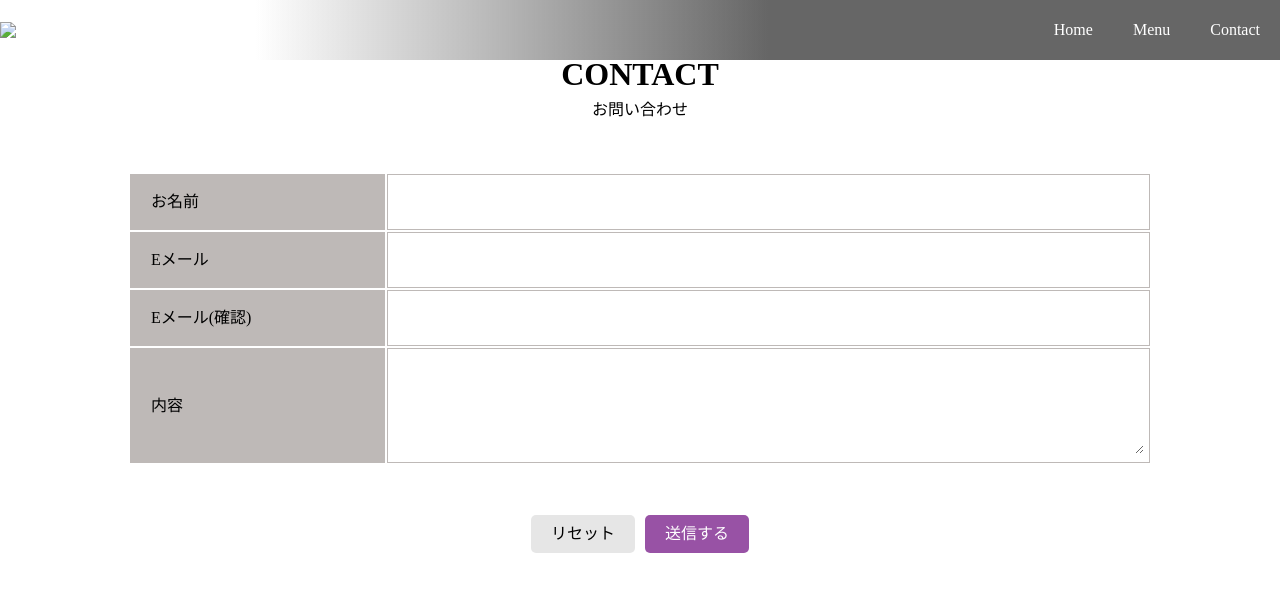
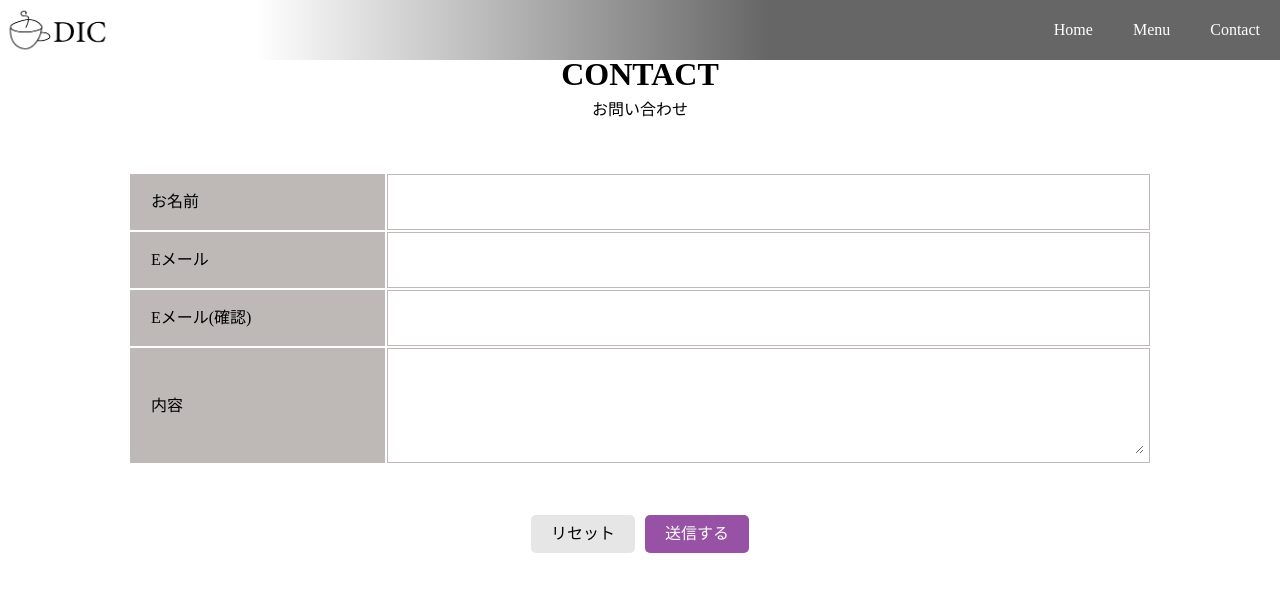
Before and after one commit to Marygaleano24/tarea_javascript, a plain HTML site: page index.html in a window 1280 px wide. Drawn offline with Linux system fonts and the light colour scheme; the site is published under a folder, as on GitHub Pages, so addresses that start at the root find nothing.

Commit message:
MODIFICACION HTML

```diff
--- a/index.html
+++ b/index.html
@@ -11,7 +11,7 @@
 <body>
     <header>
         <nav class="header_nav">
-            <a href="index.html" class="logo"><img src="/images/sample_logo_k.png"></a>
+            <a href="index.html" class="logo"><img src="./images/sample_logo_k.png"></a>
             <ul class="global_nav">
                 <a href="index.html" class="global_nav_item">
                     <li>Home</li>
```
